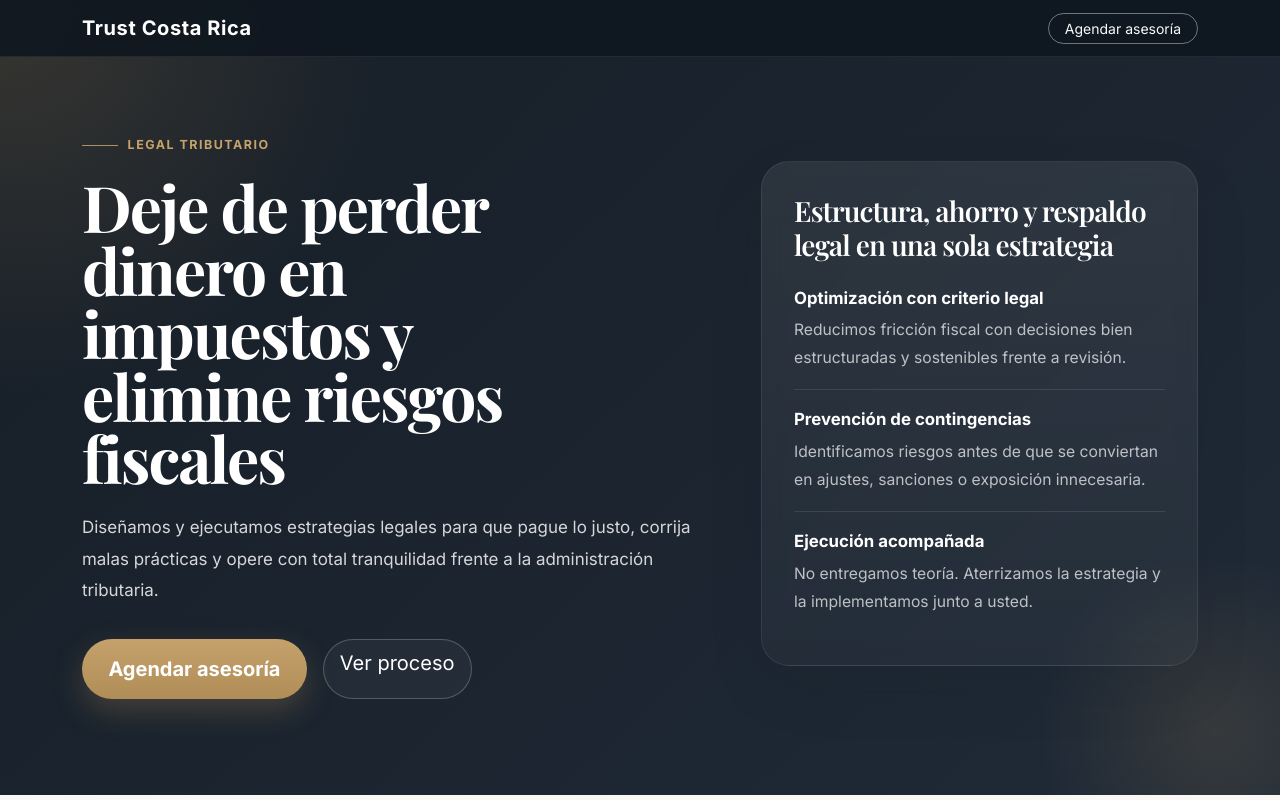
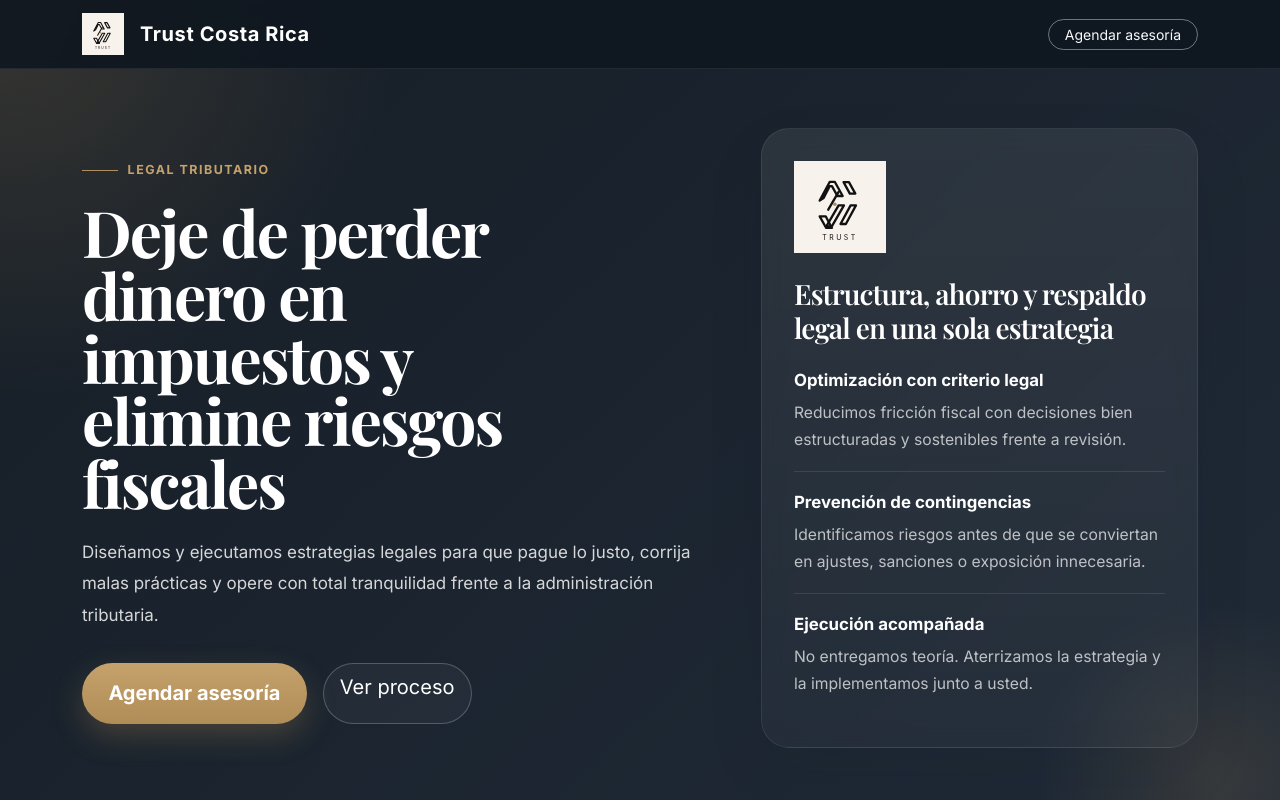
Before and after one commit to ejimenezc93/legal-tributario-landing-test, a plain HTML site: page index.html in a window 1280 px wide. Shown: the top 800 px of the page. Drawn offline with nearby package versions, Linux system fonts and the light colour scheme.

Commit message:
brand: add black and gold logo direction

```diff
--- a/index.html
+++ b/index.html
@@ -21,6 +21,7 @@
       --gold-500: #b08d57;
       --gold-400: #c5a26c;
       --gold-100: #efe5d3;
+      --gold-050: #f7f3ec;
       --white: #ffffff;
       --shadow-soft: 0 24px 60px rgba(15, 23, 32, 0.08);
       --shadow-card: 0 16px 40px rgba(15, 23, 32, 0.06);
@@ -34,7 +35,7 @@
     body {
       font-family: "Inter", system-ui, sans-serif;
       color: var(--navy-900);
-      background: linear-gradient(180deg, #f5f1e8 0%, #fbfaf7 28%, #ffffff 100%);
+      background: linear-gradient(180deg, #f4efe6 0%, #fbfaf7 30%, #ffffff 100%);
     }
 
     h1, h2, .brand-serif {
@@ -346,7 +347,10 @@
 <body>
   <nav class="navbar navbar-expand-lg navbar-dark fixed-top">
     <div class="container">
-      <a class="navbar-brand" href="#inicio">Trust Costa Rica</a>
+      <a class="navbar-brand d-flex align-items-center gap-3" href="#inicio">
+        <img src="assets/trust-logo-gold.svg" alt="Trust Costa Rica" style="height: 42px; width: auto;">
+        <span>Trust Costa Rica</span>
+      </a>
       <a class="btn btn-sm btn-outline-light rounded-pill px-3" href="#cta">Agendar asesoría</a>
     </div>
   </nav>
@@ -368,6 +372,7 @@
           </div>
           <div class="col-lg-5">
             <div class="hero-panel">
+              <img src="assets/trust-logo-gold.svg" alt="Logo Trust" class="mb-4" style="height: 92px; width: auto;">
               <h2 class="h3 brand-serif mb-4">Estructura, ahorro y respaldo legal en una sola estrategia</h2>
               <div class="metric-block">
                 <span class="metric-title">Optimización con criterio legal</span>
```
Also changed, not shown: assets/trust-logo-gold.svg (added).
